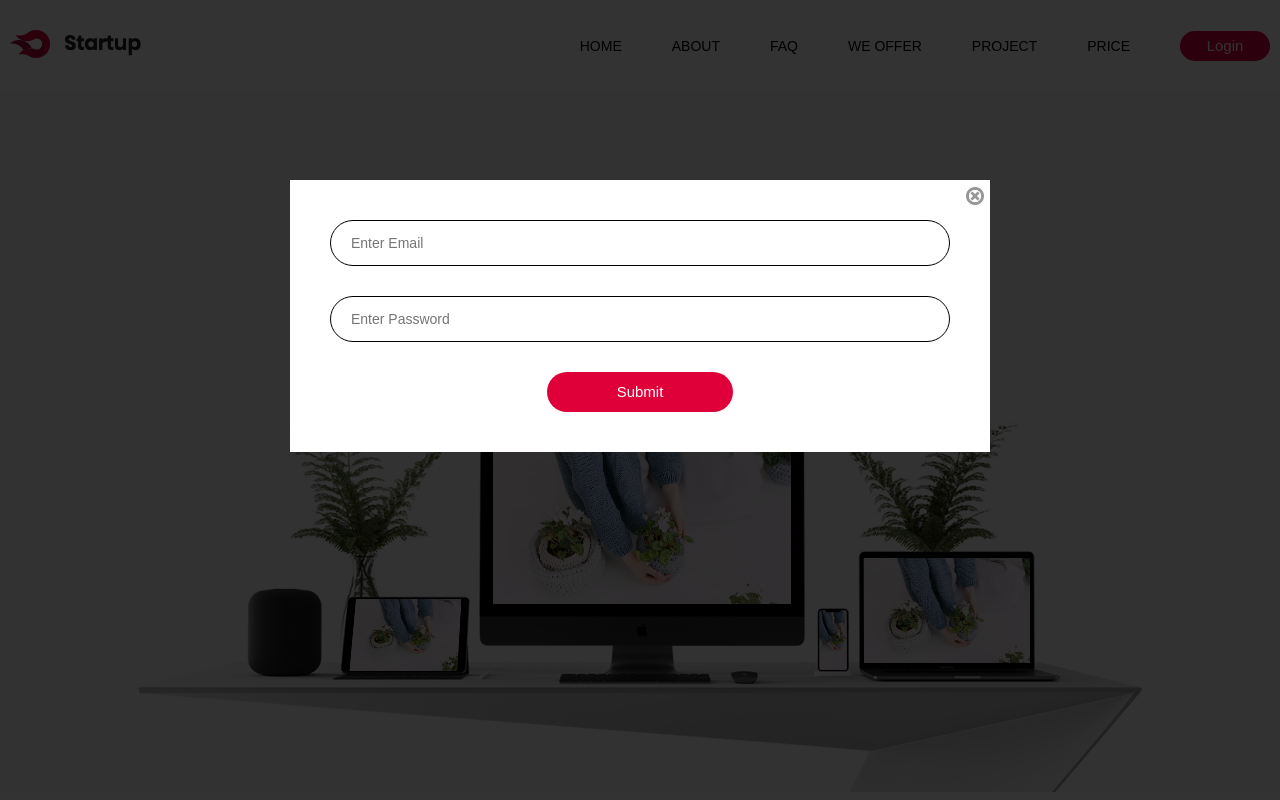
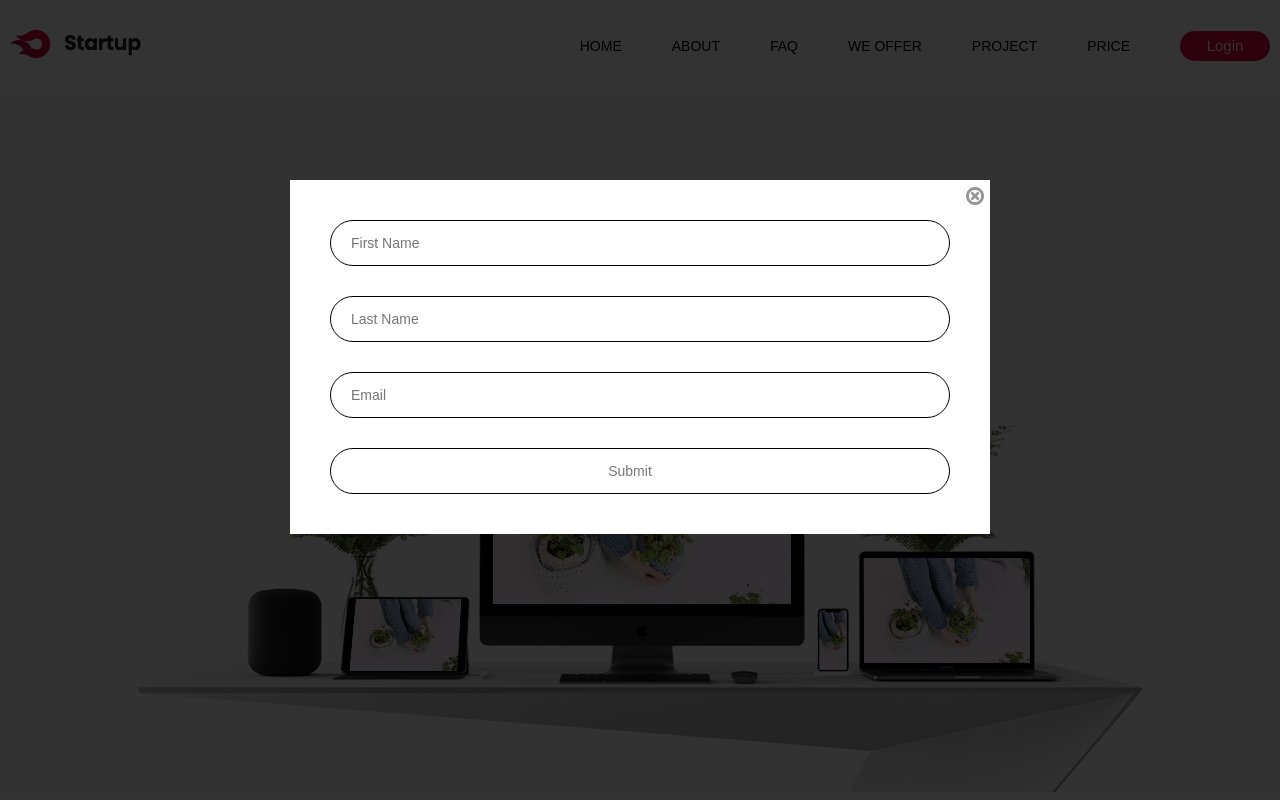
Before and after one commit to priyanka-ucreate/reactdemo, a React (Create React App) app: page / in a window 1280 px wide. Both pictures are taken after a click on the button "Login". Shown: the top 800 px of the page. Built offline with nearby package versions, Linux system fonts and the light colour scheme.

Commit message:
validation implimentation on forms

```diff
--- a/src/App.css
+++ b/src/App.css
@@ -327,12 +327,14 @@ form {
     line-height: 42px;
     background: #fff;
     font-weight: 300;
-    margin-bottom: 30px;
     border-radius: 100px;
     color: #777;
     padding-left: 20px;
     font-size: 14px;
     width: 100%;
+}
+.modal-popup .modal-inner .form-group {
+    margin-bottom: 30px;
 }
 .modal-popup .modal-inner .primary-btn:hover {
     background-color: transparent;
@@ -398,3 +400,10 @@ form {
     padding: 25px;
     margin-bottom: 40px;
 }
+span.error-msg {
+    color: red;
+    font-size: 15px;
+    margin-top: 4px;
+    float: left;
+    width: 100%;
+}
--- a/src/Modal.js
+++ b/src/Modal.js
@@ -2,12 +2,76 @@ import React, { Component } from 'react';
 import './App.css';
 
 class Modal extends Component {
+	constructor(props) {
+        super(props);
+        this.state = {
+        	fname: '',
+        	ferror: '',
+        	lname: '',
+        	lerror: '',
+        	email: '',
+        	emailerror: ''
+        };
+
+        this.fnameChange = this.fnameChange.bind(this);
+        this.lnameChange = this.lnameChange.bind(this);
+        this.emailChange = this.emailChange.bind(this);
+        this.formSubmit = this.formSubmit.bind(this);
+    }
+
+    fnameChange(event){
+    	this.setState({fname: event.target.value});
+    	if (this.state.fname != ''){
+    	this.setState({ferror: ''});
+    	}
+    }
+
+    lnameChange(event){
+    	this.setState({lname: event.target.value});
+    	if (this.state.lname != ''){
+    	this.setState({lerror: ''});
+    	}
+    }
+
+    emailChange(event){
+    	this.setState({email: event.target.value});
+    	if (this.state.email != ''){
+    	this.setState({emailerror: ''});
+    	}
+    }
+
+
+    formSubmit(event){
+    	if (this.state.fname === ''){
+    	this.setState({ferror: 'Please enter first name'});
+    	}
+    	else if (this.state.lname === ''){
+    	this.setState({lerror: 'Please enter last name'});
+    	}
+    	else if (this.state.email === ''){
+    	this.setState({emailerror: 'Please enter last name'});
+    	}
+    	else{
+    	alert('Hello: ' + this.state.fname + ' ' + this.state.lname + '\n' + 'Your Email Address is:' + this.state.email);
+    	}
+    }
+
   render() {
     return (
       <div>
-          <input name="EMAIL" placeholder="Enter Email" type="email" />
-          <input name="PASSWORD" placeholder="Enter Password" type="password" />
-          <button className="nw-btn primary-btn">Submit</button>
+        <div className="form-group">
+          <input name="fname" value={this.state.fname} onChange={this.fnameChange} placeholder="First Name" type="text" />
+          <span className="error-msg">{this.state.ferror}</span>
+        </div>
+        <div className="form-group">
+          <input name="lname" value={this.state.lname} onChange={this.lnameChange} placeholder="Last Name" type="text" />
+          <span className="error-msg">{this.state.lerror}</span>
+        </div>
+        <div className="form-group">
+          <input name="email" value={this.state.email} onChange={this.emailChange} placeholder="Email" type="email" />
+          <span className="error-msg">{this.state.emailerror}</span>
+        </div>
+          <input type="button" className="nw-btn primary-btn" onClick={this.formSubmit} value="Submit"/>
       </div>
     );
   }
```
